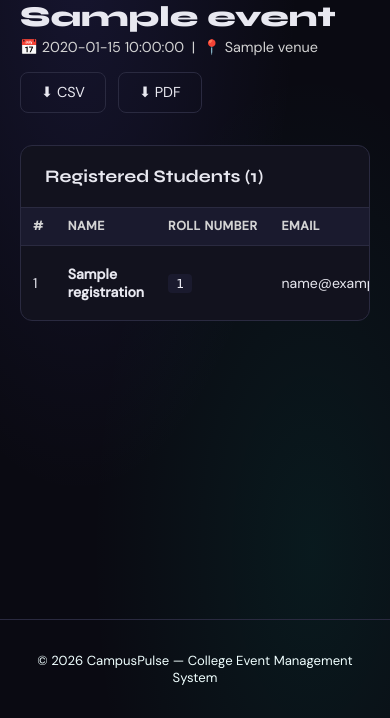
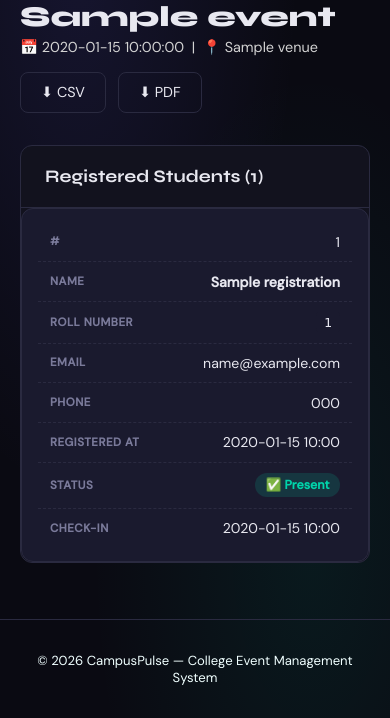
Before and after one commit to priyam-26/CampusPulse, a Flask app: page /admin/event/1/registrations in a window 390 px wide. Shown: the part 126-844 px from the top of the page. Run offline with Flask 3, Linux system fonts and the light colour scheme; the visitor is signed in with stand-in values (Sample User, id 1); a database or web service that is not in the repository returns one stand-in record (values such as "Sample title"); some libraries are stand-ins or nearby versions.

Commit message:
fix mobile view, date and add coordinator section.

```diff
--- a/app.py
+++ b/app.py
@@ -103,16 +103,25 @@ def init_db():
         created_at TIMESTAMP DEFAULT CURRENT_TIMESTAMP
     )''')
 
+    # Coordinator — added after initial launch, so patched in with
+    # IF NOT EXISTS the same way the admin lockout columns are below.
+    # Existing rows get an empty string; the form requires it going forward.
+    conn.execute("ALTER TABLE events ADD COLUMN IF NOT EXISTS coordinator TEXT NOT NULL DEFAULT ''")
+
     conn.execute('''CREATE TABLE IF NOT EXISTS registrations (
         id SERIAL PRIMARY KEY,
         event_id INTEGER NOT NULL REFERENCES events(id) ON DELETE CASCADE,
         student_name TEXT NOT NULL,
-        email TEXT NOT NULL,
+        email TEXT,
         phone TEXT NOT NULL,
         college_id TEXT NOT NULL,
         qr_code TEXT,
         registered_at TIMESTAMP DEFAULT CURRENT_TIMESTAMP
     )''')
+
+    # Email used to be required; it's now optional on the registration form.
+    # DROP NOT NULL is safe to re-run every startup even once already dropped.
+    conn.execute('ALTER TABLE registrations ALTER COLUMN email DROP NOT NULL')
 
     conn.execute('''CREATE TABLE IF NOT EXISTS attendance (
         id SERIAL PRIMARY KEY,
@@ -204,14 +213,35 @@ LOCKOUT_MINUTES = 15
 EMAIL_RE = re.compile(r'^[^@\s]+@[^@\s]+\.[^@\s]+$')
 PHONE_RE = re.compile(r'^[0-9+\-\s()]{7,15}$')
 
+# ─── Display Formatting ──────────────────────────────────────────────────────
+# Dates/times are stored as plain "YYYY-MM-DD" / "HH:MM" strings, which is
+# fine for the DB but not great to read. These filters render them as
+# "Aug 25, 2026" / "02:30 PM" wherever they're shown to a person.
+
+@app.template_filter('friendly_date')
+def friendly_date(value):
+    try:
+        return datetime.strptime(value, '%Y-%m-%d').strftime('%b %d, %Y')
+    except (TypeError, ValueError):
+        return value
+
+@app.template_filter('friendly_time')
+def friendly_time(value):
+    try:
+        return datetime.strptime(value, '%H:%M').strftime('%I:%M %p')
+    except (TypeError, ValueError):
+        return value
+
 def validate_registration_fields(name, email, phone, college_id):
     """Returns an error string if any field is invalid, else None.
     The HTML form already nudges users with `required`, but that's
     client-side only and trivially bypassed, so everything is re-checked
-    here before it touches the database."""
+    here before it touches the database.
+    Email is optional — only validated for format when the person
+    actually provided one."""
     if not name or len(name) > 120:
         return "Please enter a valid name."
-    if not email or len(email) > 254 or not EMAIL_RE.match(email):
+    if email and (len(email) > 254 or not EMAIL_RE.match(email)):
         return "Please enter a valid email address."
     if not phone or not PHONE_RE.match(phone):
         return "Please enter a valid phone number."
@@ -277,7 +307,7 @@ def register(event_id):
 
     if request.method == 'POST':
         name = request.form['name'].strip()
-        email = request.form['email'].strip()
+        email = request.form.get('email', '').strip() or None
         phone = request.form['phone'].strip()
         college_id = request.form['college_id'].strip()
 
@@ -293,11 +323,27 @@ def register(event_id):
         # registration that hasn't landed yet.
         conn.execute('SELECT id FROM events WHERE id = %s FOR UPDATE', (event_id,))
 
-        # Check duplicate
-        existing = conn.execute(
-            'SELECT id FROM registrations WHERE event_id=%s AND (email=%s OR college_id=%s)',
-            (event_id, email, college_id)
-        ).fetchone()
+        # Check duplicates, all scoped to this event:
+        #  - same roll number can't register twice for the same event
+        #  - same name + phone can't register twice
+        #  - same name + email can't register twice (only when an email was given)
+        if email:
+            existing = conn.execute(
+                '''SELECT id FROM registrations WHERE event_id=%s AND (
+                       college_id = %s
+                       OR (LOWER(student_name) = LOWER(%s) AND phone = %s)
+                       OR (LOWER(student_name) = LOWER(%s) AND LOWER(email) = LOWER(%s))
+                   )''',
+                (event_id, college_id, name, phone, name, email)
+            ).fetchone()
+        else:
+            existing = conn.execute(
+                '''SELECT id FROM registrations WHERE event_id=%s AND (
+                       college_id = %s
+                       OR (LOWER(student_name) = LOWER(%s) AND phone = %s)
+                   )''',
+                (event_id, college_id, name, phone)
+            ).fetchone()
         if existing:
             conn.rollback()
             conn.close()
@@ -487,7 +533,7 @@ def admin_dashboard():
                            total_registrations=total_registrations,
                            total_attendance=total_attendance)
 
-def validate_event_fields(name, description, venue, max_participants_raw):
+def validate_event_fields(name, description, venue, max_participants_raw, coordinator):
     """Returns an error string if any field is invalid, else None."""
     if not name or len(name) > 150:
         return "Please enter an event name (under 150 characters)."
@@ -495,6 +541,8 @@ def validate_event_fields(name, description, venue, max_participants_raw):
         return "Description is too long (max 2000 characters)."
     if not venue or len(venue) > 150:
         return "Please enter a venue (under 150 characters)."
+    if not coordinator or len(coordinator) > 120:
+        return "Please enter a coordinator name (under 120 characters)."
     try:
         max_p = int(max_participants_raw)
     except (TypeError, ValueError):
@@ -513,8 +561,9 @@ def create_event():
         time = request.form['time']
         venue = request.form['venue'].strip()
         max_participants_raw = request.form['max_participants']
+        coordinator = request.form.get('coordinator', '').strip()
 
-        field_error = validate_event_fields(name, description, venue, max_participants_raw)
+        field_error = validate_event_fields(name, description, venue, max_participants_raw, coordinator)
         if field_error:
             flash(field_error, "error")
             return render_template('event_form.html', event=None, action='Create')
@@ -554,8 +603,9 @@ def create_event():
                 event=None,
                 action='Create'
             )
-        conn.execute('INSERT INTO events (name, description, date, time, venue, max_participants, share_link) VALUES (%s,%s,%s,%s,%s,%s,%s)',
-                     (name, description, date, time, venue, max_p, share_link))
+        conn.execute('''INSERT INTO events (name, description, date, time, venue, max_participants, coordinator, share_link)
+                        VALUES (%s,%s,%s,%s,%s,%s,%s,%s)''',
+                     (name, description, date, time, venue, max_p, coordinator, share_link))
         conn.commit()
         conn.close()
         return redirect(url_for('admin_dashboard'))
@@ -573,8 +623,9 @@ def edit_event(event_id):
         time = request.form['time']
         venue = request.form['venue'].strip()
         max_participants_raw = request.form['max_participants']
+        coordinator = request.form.get('coordinator', '').strip()
 
-        field_error = validate_event_fields(name, description, venue, max_participants_raw)
+        field_error = validate_event_fields(name, description, venue, max_participants_raw, coordinator)
         if field_error:
             conn.close()
             flash(field_error, "error")
@@ -587,9 +638,9 @@ def edit_event(event_id):
             flash("Please enter a valid date.", "error")
             return render_template('event_form.html', event=event, action='Edit')
 
-        conn.execute('''UPDATE events SET name=%s, description=%s, date=%s, time=%s, venue=%s, max_participants=%s
+        conn.execute('''UPDATE events SET name=%s, description=%s, date=%s, time=%s, venue=%s, max_participants=%s, coordinator=%s
                         WHERE id=%s''',
-                     (name, description, date, time, venue, int(max_participants_raw), event_id))
+                     (name, description, date, time, venue, int(max_participants_raw), coordinator, event_id))
         conn.commit()
         conn.close()
         return redirect(url_for('admin_dashboard'))
--- a/static/style.css
+++ b/static/style.css
@@ -531,6 +531,10 @@ a { color: inherit; text-decoration: none; }
 }
 .login-dropdown-menu a:hover { background: var(--surface2); }
 
+/* ─── Required / optional field markers ───────────────────────────────────── */
+.req-star { color: var(--danger); font-weight: 700; margin-left: 2px; }
+.optional-tag { color: var(--muted); font-weight: 400; font-size: 0.8rem; }
+
 /* ─── Admin Page ─────────────────────────────────────────────────────────────── */
 .admin-page { max-width: 1200px; margin: 0 auto; padding: 2.5rem; }
 
@@ -893,7 +897,9 @@ footer {
     overflow: hidden;
     transition: max-height 0.25s ease;
   }
-  .nav-links.open { max-height: 320px; }
+  /* Extra room so the Login dropdown's menu (see below) can expand inside
+     the panel without being clipped by overflow:hidden above. */
+  .nav-links.open { max-height: 480px; overflow-y: auto; }
   .nav-links a {
     padding: 0.9rem 1.5rem;
     border-top: 1px solid var(--border);
@@ -901,9 +907,80 @@ footer {
   }
   .nav-links a.btn-outline { margin: 0.75rem 1.5rem 1rem; width: auto; }
 
+  /* The Login button's dropdown is normally an absolutely-positioned
+     floating menu, but that gets clipped by .nav-links' overflow:hidden
+     on mobile. Instead, render it inline so it simply expands the panel. */
+  .login-dropdown { width: 100%; }
+  .login-dropdown-toggle {
+    width: 100%;
+    justify-content: space-between;
+    margin: 0.75rem 1.5rem 1rem;
+    border: 1px solid var(--border);
+  }
+  .login-dropdown-menu {
+    position: static;
+    display: none;
+    width: 100%;
+    min-width: 0;
+    background: var(--surface2);
+    border: none;
+    border-radius: 0;
+    box-shadow: none;
+    margin-top: -0.25rem;
+  }
+  .login-dropdown.open .login-dropdown-menu { display: block; }
+  .login-dropdown-menu a {
+    padding: 0.85rem 1.5rem 0.85rem 2.5rem;
+    border-top: 1px solid var(--border);
+  }
+
   .hero { flex-direction: column; padding: 2.5rem 1.25rem 2rem; text-align: center; }
+  .hero-content h1 { font-size: 1.9rem; line-height: 1.35; letter-spacing: -0.3px; }
   .hero-content p { max-width: none; margin: 0 auto; }
   .hero-graphic { display: none; }
+
+  /* ─── Data table → card view (no horizontal scrolling needed) ──────────── */
+  .table-wrapper { overflow-x: visible; }
+  .data-table thead { display: none; }
+  .data-table, .data-table tbody, .data-table tr { display: block; width: 100%; }
+  .data-table tr {
+    margin-bottom: 1rem;
+    border: 1px solid var(--border);
+    border-radius: var(--radius);
+    padding: 0.85rem 1rem;
+    background: var(--surface2);
+  }
+  .data-table tr:last-child { margin-bottom: 0; }
+  .data-table td {
+    display: flex;
+    align-items: center;
+    justify-content: space-between;
+    gap: 1rem;
+    text-align: right;
+    padding: 0.55rem 0;
+    border-top: 1px dashed var(--border);
+  }
+  .data-table tr td:first-child { border-top: none; }
+  .data-table td::before {
+    content: attr(data-label);
+    flex-shrink: 0;
+    text-align: left;
+    font-weight: 600;
+    color: var(--muted);
+    font-size: 0.72rem;
+    text-transform: uppercase;
+    letter-spacing: 0.5px;
+  }
+  /* Cells whose content is too rich for a single label/value row (event
+     name + description, the action buttons, the share-link box) stack
+     the label above the content instead of squeezing it alongside. */
+  .data-table td.stack {
+    flex-direction: column;
+    align-items: flex-start;
+    text-align: left;
+    gap: 0.4rem;
+  }
+  .data-table td.actions { justify-content: flex-start; }
 
   .events-section { padding: 0 1.25rem 3rem; }
   .events-grid { grid-template-columns: 1fr; }
@@ -934,6 +1011,7 @@ footer {
   .stats-grid { grid-template-columns: 1fr; }
   .stats-grid.mini { grid-template-columns: 1fr 1fr; max-width: none; }
   .hero-badge { font-size: 0.78rem; }
+  .hero-content h1 { font-size: 1.65rem; line-height: 1.35; }
   .table-header { flex-direction: column; align-items: flex-start; gap: 0.75rem; }
   .data-table th, .data-table td { padding: 0.65rem 0.75rem; }
   .actions { gap: 0.4rem; }
--- a/templates/confirmation.html
+++ b/templates/confirmation.html
@@ -29,11 +29,11 @@
           </div>
           <div class="ticket-row">
             <span class="t-label">Date</span>
-            <span class="t-value">{{ reg.date }}</span>
+            <span class="t-value">{{ reg.date|friendly_date }}</span>
           </div>
           <div class="ticket-row">
             <span class="t-label">Time</span>
-            <span class="t-value">{{ reg.time }}</span>
+            <span class="t-value">{{ reg.time|friendly_time }}</span>
           </div>
           <div class="ticket-row">
             <span class="t-label">Venue</span>
--- a/templates/registrations.html
+++ b/templates/registrations.html
@@ -7,7 +7,7 @@
     <div>
       <a href="{{ url_for('admin_dashboard') }}" class="back-link">← Dashboard</a>
       <h1>{{ event.name }}</h1>
-      <p>📅 {{ event.date }} &nbsp;|&nbsp; 📍 {{ event.venue }}</p>
+      <p>📅 {{ event.date|friendly_date }} &nbsp;|&nbsp; 📍 {{ event.venue }}</p>
     </div>
     <div class="header-actions">
       <a href="{{ url_for('export_csv', event_id=event.id) }}" class="btn-outline">⬇ CSV</a>
@@ -38,20 +38,20 @@
         <tbody>
           {% for r in registrations %}
           <tr>
-            <td>{{ loop.index }}</td>
-            <td><strong>{{ r.student_name }}</strong></td>
-            <td><code>{{ r.college_id }}</code></td>
-            <td>{{ r.email }}</td>
-            <td>{{ r.phone }}</td>
-            <td>{{ r.registered_at[:16] }}</td>
-            <td>
+            <td data-label="#">{{ loop.index }}</td>
+            <td data-label="Name"><strong>{{ r.student_name }}</strong></td>
+            <td data-label="Roll Number"><code>{{ r.college_id }}</code></td>
+            <td data-label="Email">{{ r.email or '—' }}</td>
+            <td data-label="Phone">{{ r.phone }}</td>
+            <td data-label="Registered At">{{ r.registered_at[:16] }}</td>
+            <td data-label="Status">
               {% if r.checked_in %}
                 <span class="status-badge status-present">✅ Present</span>
               {% else %}
                 <span class="status-badge status-absent">⏳ Pending</span>
               {% endif %}
             </td>
-            <td>{{ r.checked_in_at[:16] if r.checked_in_at else '—' }}</td>
+            <td data-label="Check-in">{{ r.checked_in_at[:16] if r.checked_in_at else '—' }}</td>
           </tr>
           {% endfor %}
         </tbody>
```
Also changed, not shown: templates/admin.html (+9 -7 lines), templates/attendance.html (+7 -7 lines), templates/event_form.html (+9 -5 lines), templates/index.html (+5 -2 lines), templates/register.html (+10 -7 lines).
